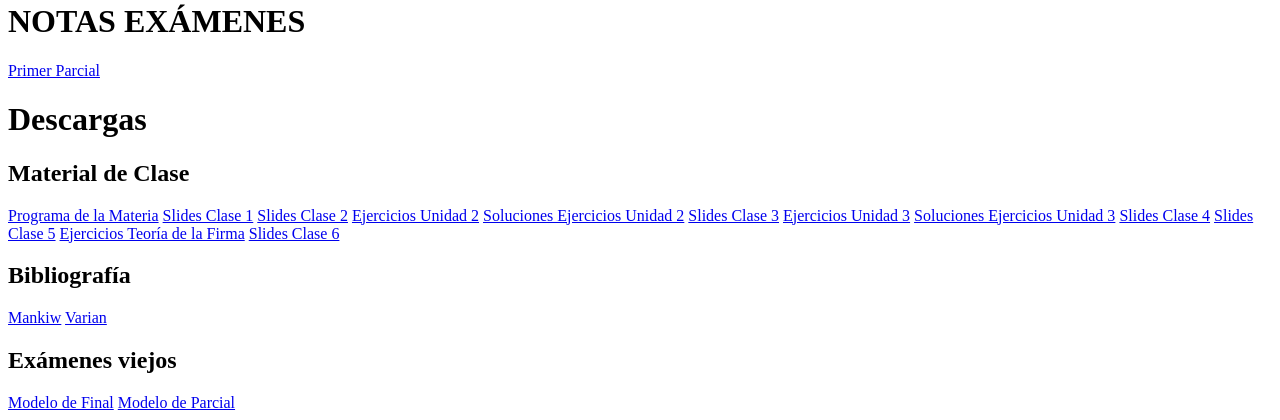
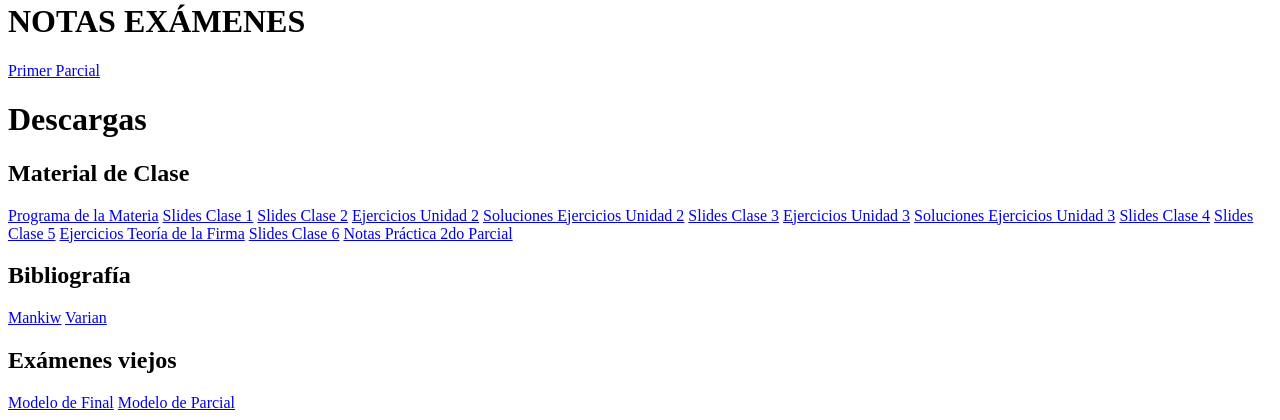
Before and after one commit to jidinaro/Micro-Usal-1C23, a plain HTML site: page 5baa61e4c9b93f3f0682250b6cf8331b7ee68fd8/index.html in a window 1280 px wide. Shown: the part 1336-1756 px from the top of the page. Drawn offline with Linux system fonts and the light colour scheme.

Commit message:
Update index.html

```diff
--- a/5baa61e4c9b93f3f0682250b6cf8331b7ee68fd8/index.html
+++ b/5baa61e4c9b93f3f0682250b6cf8331b7ee68fd8/index.html
@@ -36,6 +36,7 @@
 
         <a href="https://1drv.ms/b/s!Aosl1unXtADLg9Vj-Jp78d2eiqpLHQ?e=zpwcsz">Slides Clase 6</a>
 
+        <a href="https://1drv.ms/b/s!Aosl1unXtADLg9Vrp2kVxADUhwLZng?e=EdPvUh">Notas Práctica 2do Parcial</a>
 
 
     <h2>Bibliografía</h2>
```
